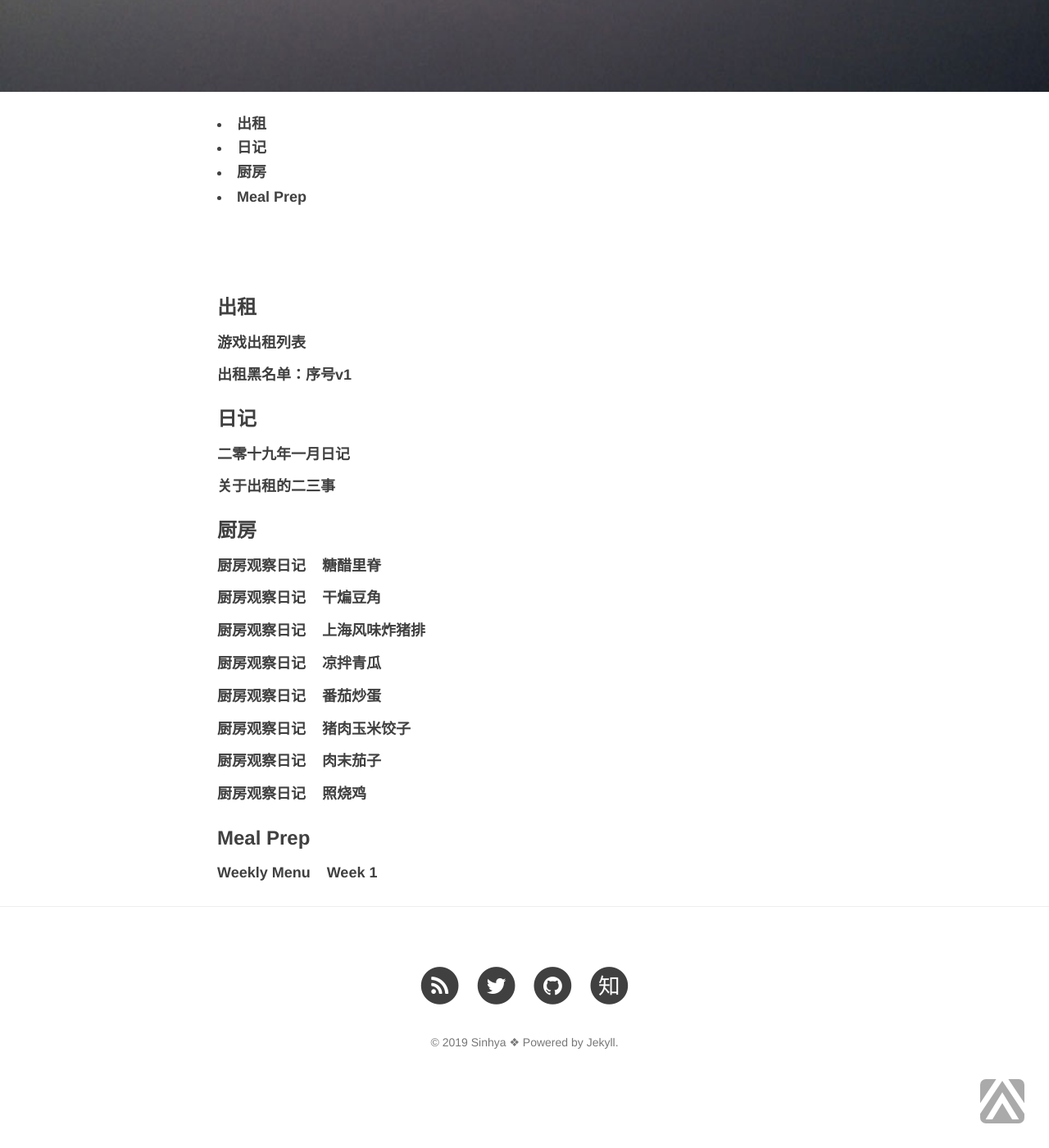
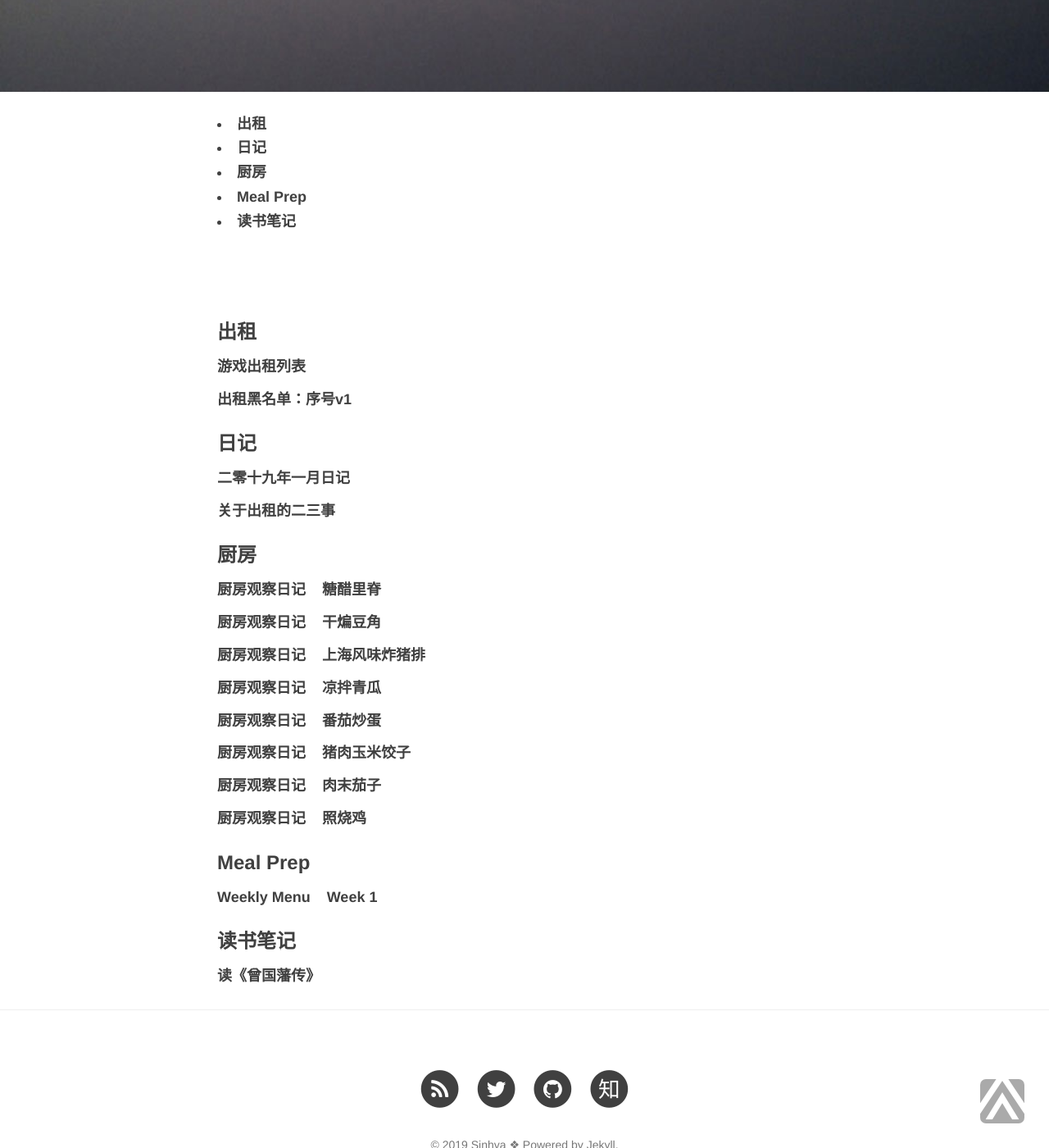
Before and after one commit to junyahuang/junyahuang.github.io, a Jekyll site: the page built from MyTags.md, in a window 1280 px wide and 1400 px high, scrolled down 316 px. Shown: the whole window at 82% size. Built offline with Jekyll 4.4.1, drawn with Linux system fonts in a browser that asks for light colours; nearby versions of some CDN libraries.

Commit message:
Update 2019-01-05-readnoteofzengguofan.md

```diff
--- a/_posts/2019-01-05-readnoteofzengguofan.md
+++ b/_posts/2019-01-05-readnoteofzengguofan.md
@@ -3,14 +3,12 @@ layout: post
 title: 读《曾国藩传》
 date: 2019-01-05
 categories: marginalia
-tags: [Reading Note]
+tags: [读书笔记]
 description: 我的读书笔记，书海涛涛独留一瓢。
-header-img: “img/headline5.jpg”
-catalog:true
-
+header-img: "img/headline5.jpg"
+catalog:  true
 
 ---
-
  <br />
 ![@2x](/img-post/zengguofan_bookcover.jpg)
  <br />
```
